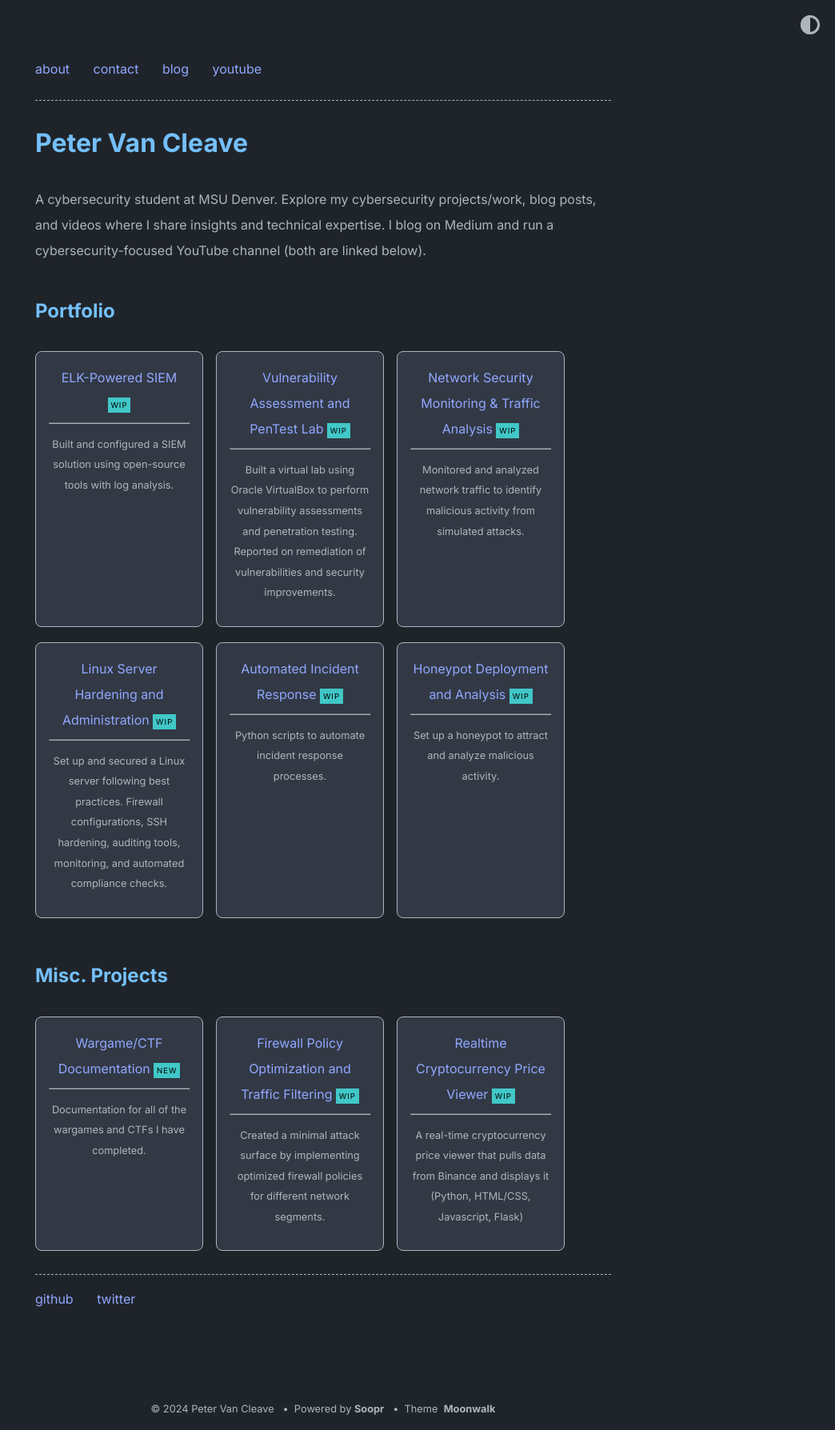
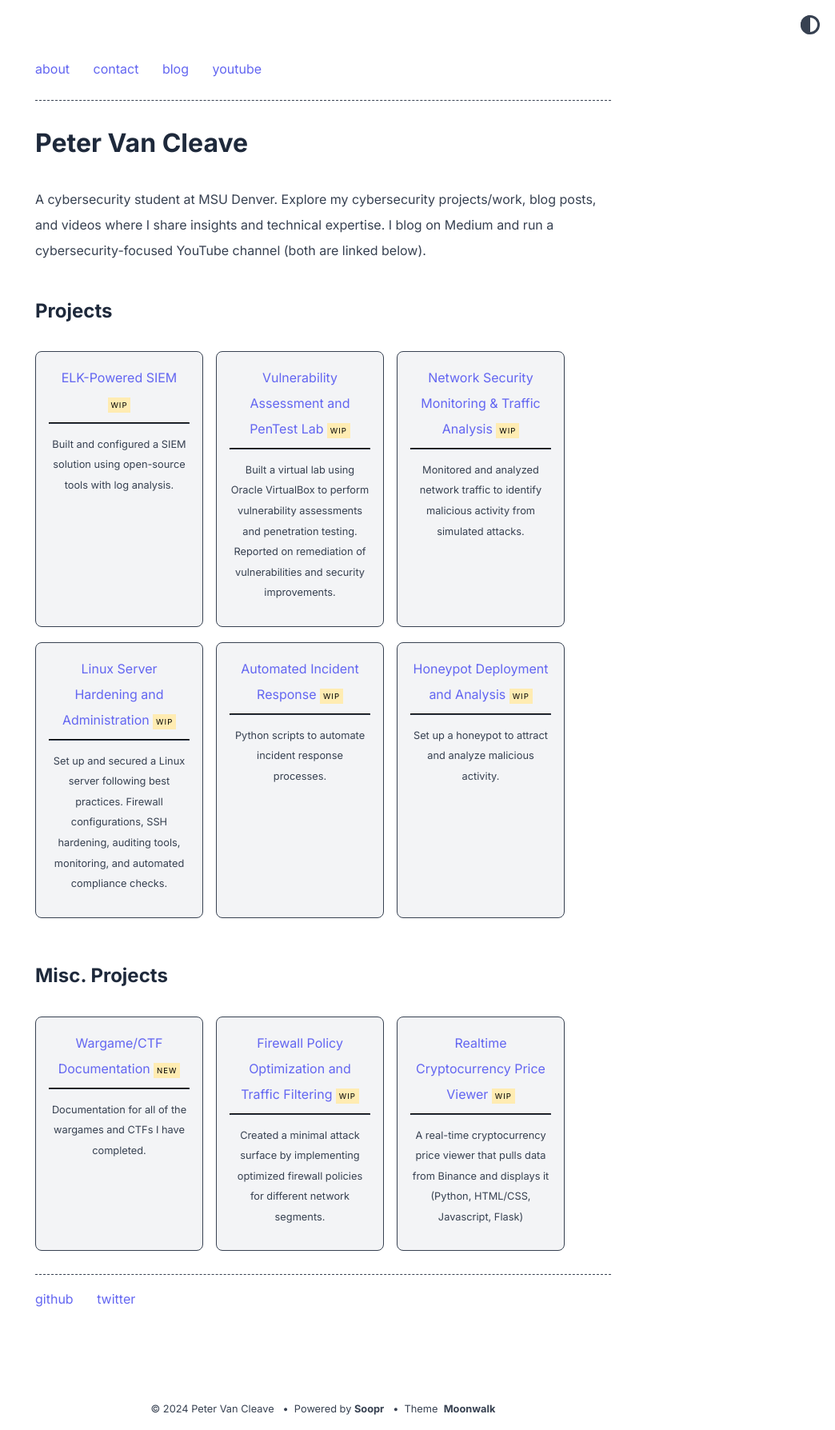
Before and after one commit to petervancleave/petervancleave.github.io, a Jekyll site: the page built from index.md, in a window 1280 px wide. Shown: the whole page at 80% size, without its empty margins (236-1280 px from the left). Built offline with Jekyll 4.4.1, drawn with Linux system fonts in a browser that asks for light colours.

Commit message:
Update _config.yml

```diff
--- a/_config.yml
+++ b/_config.yml
@@ -14,7 +14,7 @@ favicon: "./logo5.png" # relative path to site's favicon
 remote_theme: abhinavs/moonwalk
 
 theme_config:
-  appearance: "dark" # can be "light", "dark" or "auto"
+  appearance: "light" # can be "light", "dark" or "auto"
   appearance_toggle: true # if appearance can be switched by user
   back_home_text: "home.." # customize text for homepage link in post layout
   date_format: "%Y-%m-%d" # customize how date is formatted
@@ -31,7 +31,7 @@ theme_config:
   show_tags: true # show tags in a blog posts
   # options for "home" page
   home:
-    title_projects: Portfolio
+    title_projects: Projects
     title_misc_list: Details
     title_blog: Blog
     title_old_projects: Misc. Projects
```
